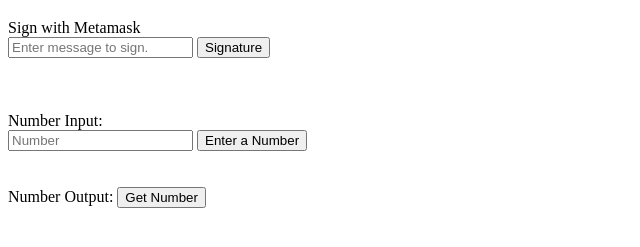
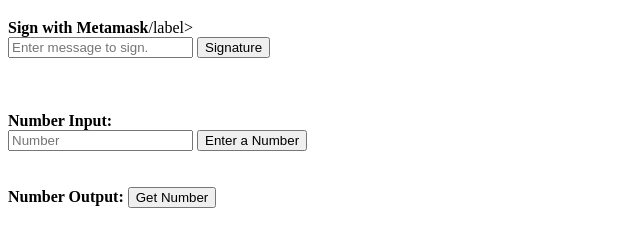
Before and after one commit to Alexander-Herranz/metamask-javascript, a plain HTML site: page Ethers-js/index.html in a window 1280 px wide. Shown: the part 61-308 px from the top of the page, without its empty margins (0-640 px from the left). Drawn offline with Linux system fonts and the light colour scheme.

Commit message:
ethers updated

```diff
--- a/Ethers-js/index.html
+++ b/Ethers-js/index.html
@@ -23,7 +23,7 @@
 
     <div id="sign_area">
 
-      <label id="sign_label">Sign with Metamask</label>
+      <label id="sign_label"><b>Sign with Metamask</b>/label>
       <br>
       <input id="sign_input" placeholder="Enter message to sign." type="text">
       <button id="sign_btn">Signature</button>
@@ -36,7 +36,7 @@
     </br>
 
     <div id="input_area">
-      <label id="input_label">Number Input:</label>
+      <label id="input_label"><b>Number Input:</b></label>
       <br>
       <input id="setNumber_input" placeholder="Number" type="number">
       <button id="setNumber_btn">Enter a Number</button>
@@ -47,7 +47,7 @@
 
 
     <div id="result_area">
-      <label id="result_label">Number Output:</label>
+      <label id="result_label"><b>Number Output:</b></label>
       <button id="getNumber_btn">Get Number</button> </br>
       <br>
       <label id="resultNumber"></label>
```
